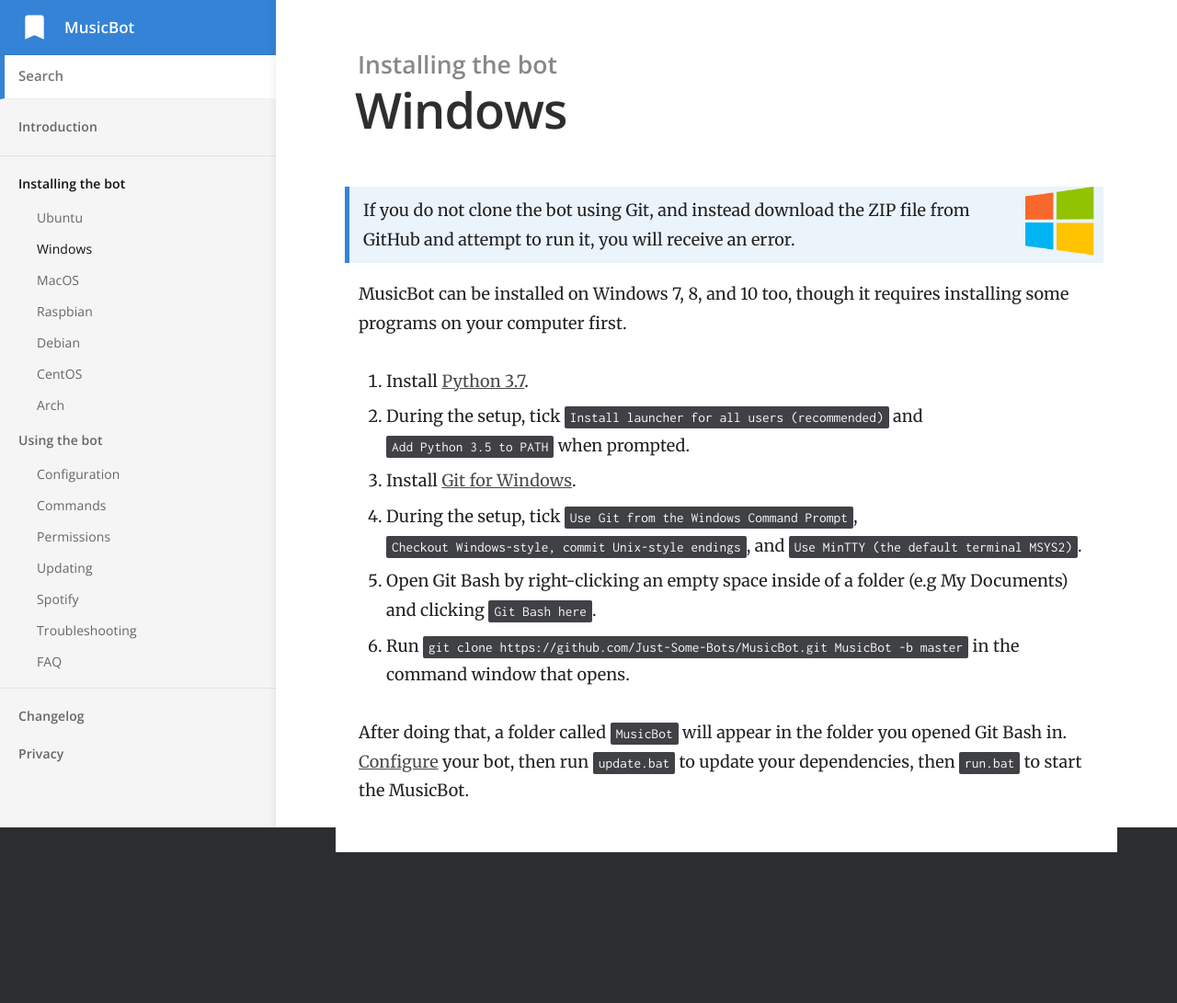
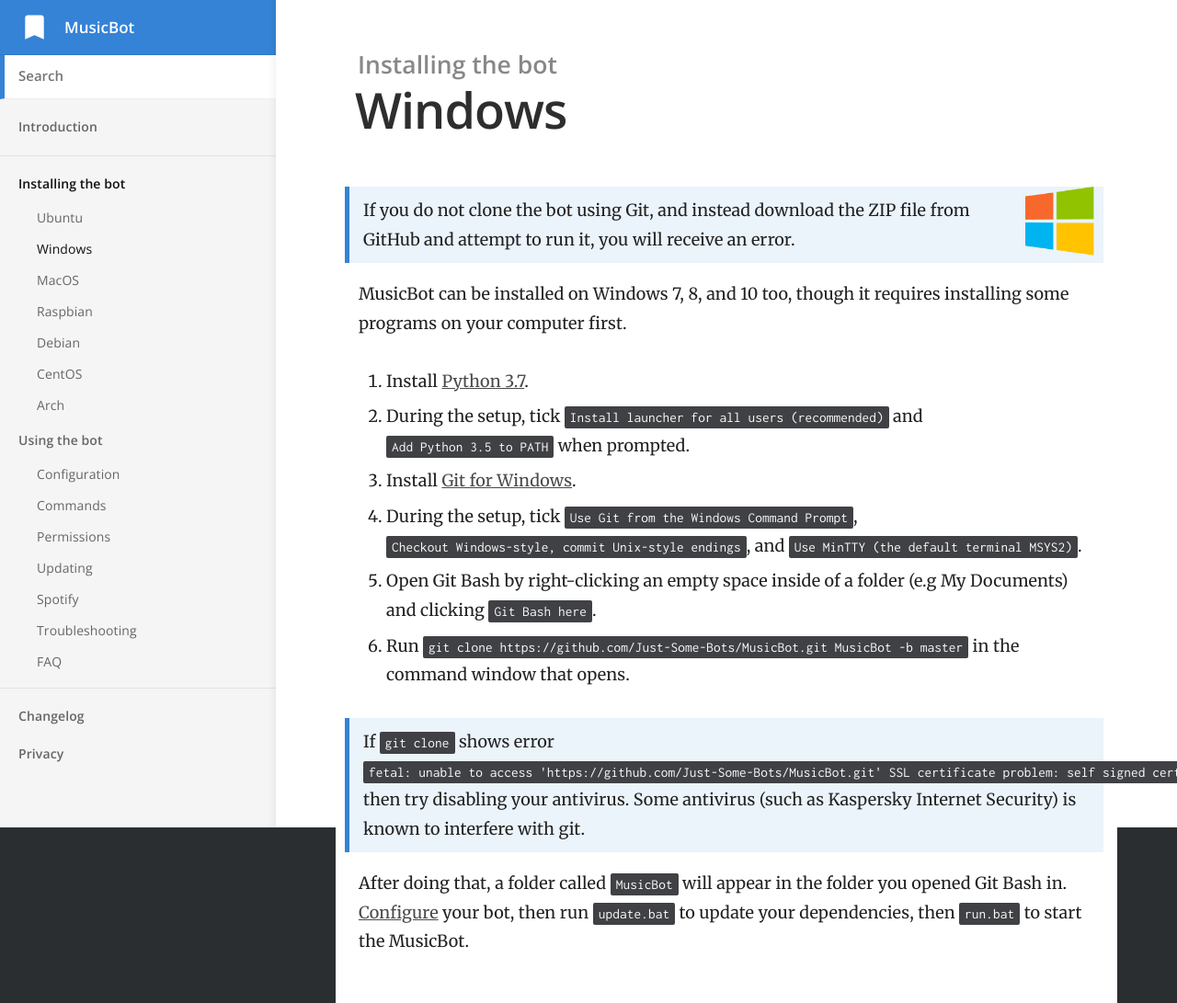
Before and after one commit to Just-Some-Bots/MusicBot, a Jekyll site: the page built from _docs/installing/windows.md, in a window 1280 px wide. Shown: the whole page at 92% size. Built offline with Jekyll 4.4.1, drawn with Linux system fonts in a browser that asks for light colours; before the commit the page ends 927 px from its top, so only the background shows below that.

Commit message:
Update windows.md

```diff
--- a/_docs/installing/windows.md
+++ b/_docs/installing/windows.md
@@ -17,4 +17,6 @@ MusicBot can be installed on Windows 7, 8, and 10 too, though it requires instal
 5. Open Git Bash by right-clicking an empty space inside of a folder (e.g My Documents) and clicking `Git Bash here`.
 6. Run `git clone https://github.com/Just-Some-Bots/MusicBot.git MusicBot -b master` in the command window that opens.
 
+> If `git clone` shows error `fetal: unable to access 'https://github.com/Just-Some-Bots/MusicBot.git' SSL certificate problem: self signed certificate in certificate chain` then try disabling your antivirus. Some antivirus (such as Kaspersky Internet Security) is known to interfere with git.
+
 After doing that, a folder called `MusicBot` will appear in the folder you opened Git Bash in. [Configure]({{ site.baseurl }}/using/configuration) your bot, then run `update.bat` to update your dependencies, then `run.bat` to start the MusicBot.
```
